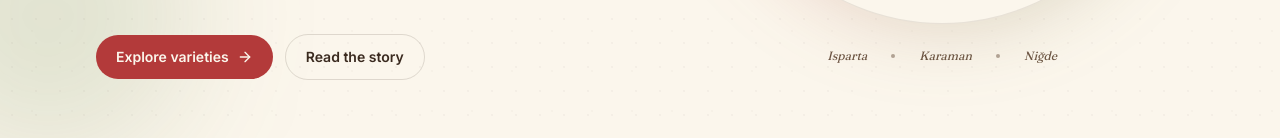
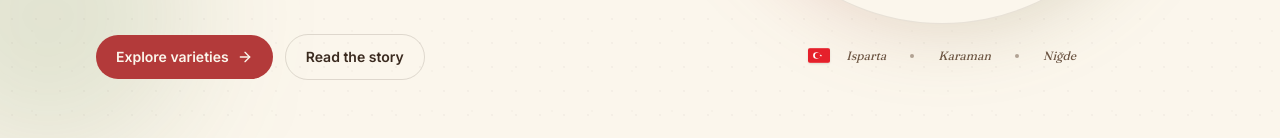
Before and after one commit to jakubcygowski/turkishapples, a Next.js app: page / in a window 1280 px wide. Shown: the part 586-724 px from the top of the page. Built offline with nearby package versions, Linux system fonts and the light colour scheme.

Commit message:
Add subtle Turkish flag accent to hero

```diff
--- a/src/components/Hero.tsx
+++ b/src/components/Hero.tsx
@@ -71,6 +71,7 @@ export function Hero() {
               </div>
             </div>
             <div className="mt-6 flex items-center justify-center gap-4 text-xs text-bark-soft">
+              <TurkishFlag className="opacity-90" />
               <span className="font-display italic">Isparta</span>
               <span className="divider-dot" />
               <span className="font-display italic">Karaman</span>
@@ -81,6 +82,27 @@ export function Hero() {
         </div>
       </Container>
     </section>
+  );
+}
+
+function TurkishFlag({ className = "" }: { className?: string }) {
+  return (
+    <svg
+      width={22}
+      height={15}
+      viewBox="0 0 30 20"
+      role="img"
+      aria-label="Flag of Türkiye"
+      className={`rounded-[2px] shadow-sm ${className}`}
+    >
+      <rect width="30" height="20" fill="#E30A17" />
+      <circle cx="11.5" cy="10" r="4.5" fill="#FFFFFF" />
+      <circle cx="13" cy="10" r="3.6" fill="#E30A17" />
+      <polygon
+        points="17.5,8.2 17.905,9.444 19.212,9.444 18.153,10.212 18.558,11.456 17.5,10.688 16.442,11.456 16.847,10.212 15.788,9.444 17.095,9.444"
+        fill="#FFFFFF"
+      />
+    </svg>
   );
 }
 
```
